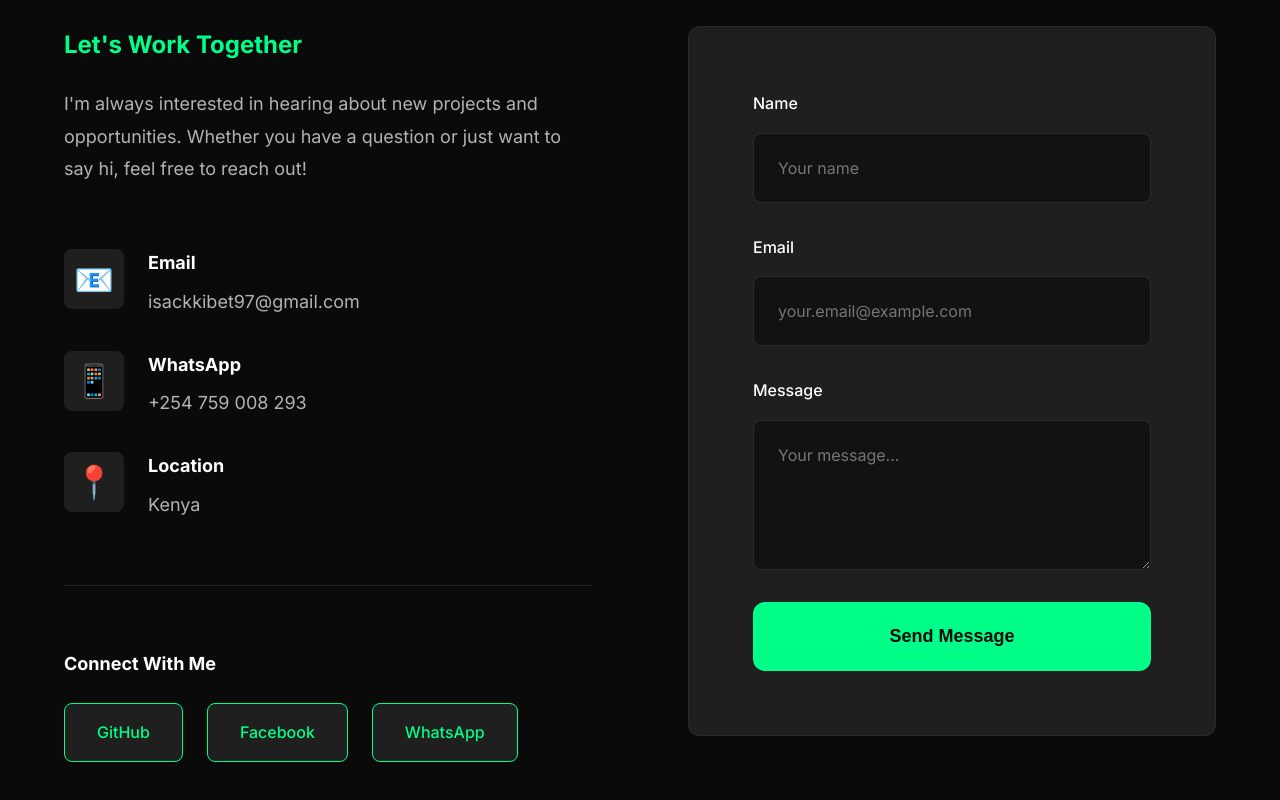
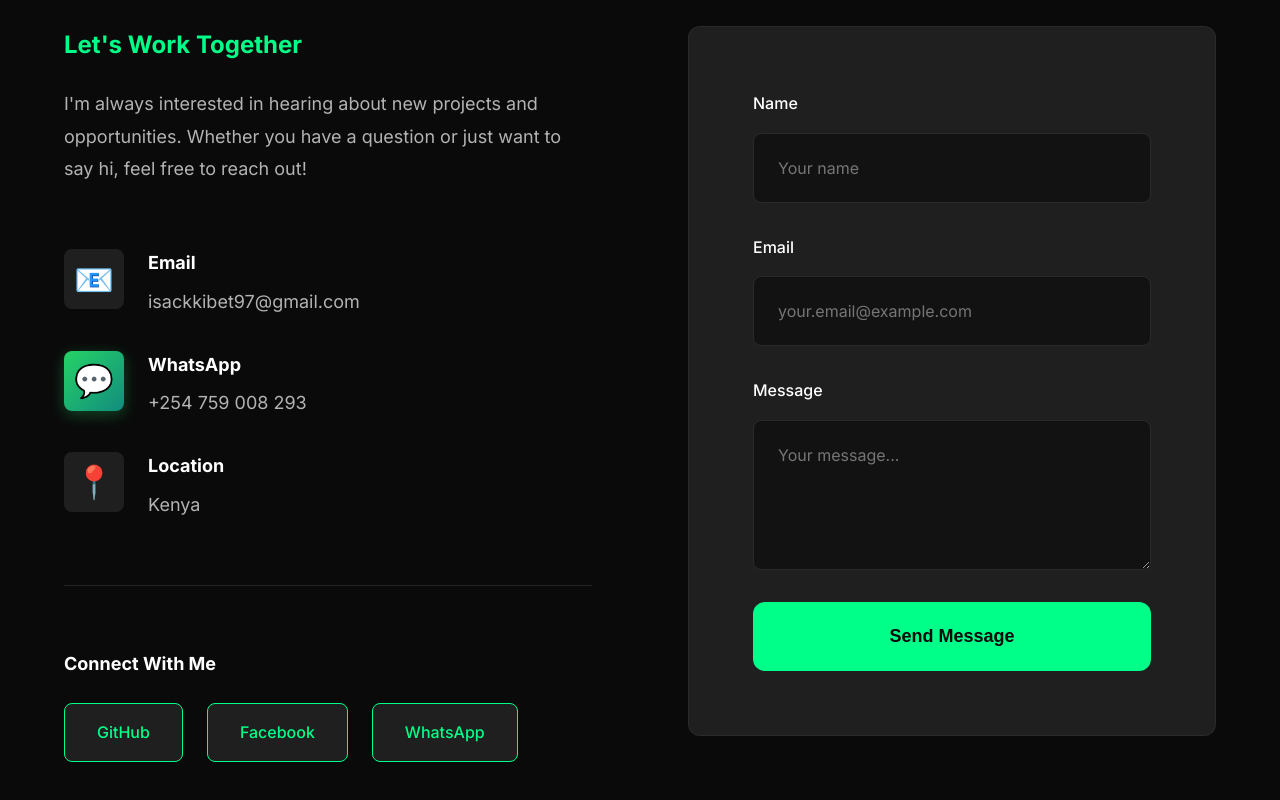
Before and after one commit to isackkibet/isack-profile, a React (Vite) app in the folder portfolio-frontend/: page / in a window 1280 px wide. Shown: the part 3688-4488 px from the top of the page. Built offline with nearby package versions, Linux system fonts and the light colour scheme; no server answers.

Commit message:
Add modern WhatsApp icon styling with gradient

```diff
--- a/portfolio-frontend/src/components/sections/Contact.css
+++ b/portfolio-frontend/src/components/sections/Contact.css
@@ -44,6 +44,12 @@
   justify-content: center;
   background: var(--color-surface);
   border-radius: var(--border-radius-md);
+}
+
+.whatsapp-icon {
+  background: linear-gradient(135deg, #25D366 0%, #128C7E 100%);
+  color: white;
+  box-shadow: 0 4px 15px rgba(37, 211, 102, 0.3);
 }
 
 .contact-item h4 {
--- a/portfolio-frontend/src/components/sections/Contact.jsx
+++ b/portfolio-frontend/src/components/sections/Contact.jsx
@@ -70,7 +70,7 @@ const Contact = () => {
               </div>
 
               <div className="contact-item">
-                <div className="contact-icon">📱</div>
+                <div className="contact-icon whatsapp-icon">💬</div>
                 <div>
                   <h4>WhatsApp</h4>
                   <p>+254 759 008 293</p>
```
